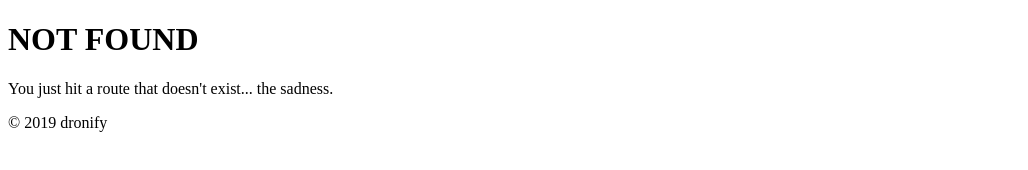
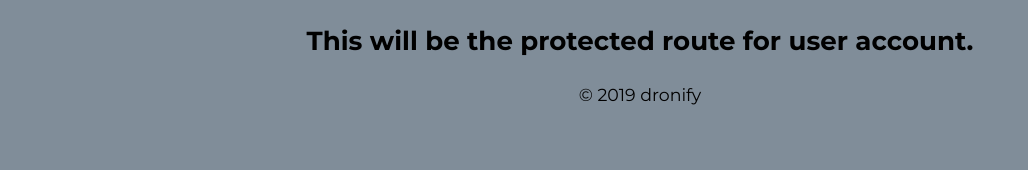
Before and after one commit to lucievr/dronify, a Gatsby site: page /account in a window 1280 px wide. Before the commit this address had no page. Shown: the whole page, without its empty margins (0-1028 px from the left). Built offline with nearby package versions, Linux system fonts and the light colour scheme; Gatsby itself is replaced by a stand-in of ours.

Commit message:
Create Account component and link from index page

```diff
--- /dev/null
+++ b/src/pages/account.js
@@ -0,0 +1,16 @@
+import React from "react"
+import Layout from "../components/layout"
+import SEO from "../components/seo"
+import { Global } from "@emotion/core"
+import GlobalStyles from "../components/GlobalStyles"
+
+
+const Account = () => (
+    <Layout>
+        <Global styles={GlobalStyles} />
+        <SEO title="user account" />
+        <h2>This will be the protected route for user account.</h2>
+    </Layout>
+)
+
+export default Account
--- a/src/pages/index.js
+++ b/src/pages/index.js
@@ -1,4 +1,5 @@
 import React from "react"
+import { Link } from "gatsby"
 import { Global } from "@emotion/core"
 import GlobalStyles from "../components/GlobalStyles"
 import SEO from "../components/seo"
@@ -13,6 +14,7 @@ const IndexPage = () => (
     <SEO title="home" />
     <LandingPage />
     <Products />
+    <Link to="/account">Go to your account</Link>
   </Layout>
 )
 
```
